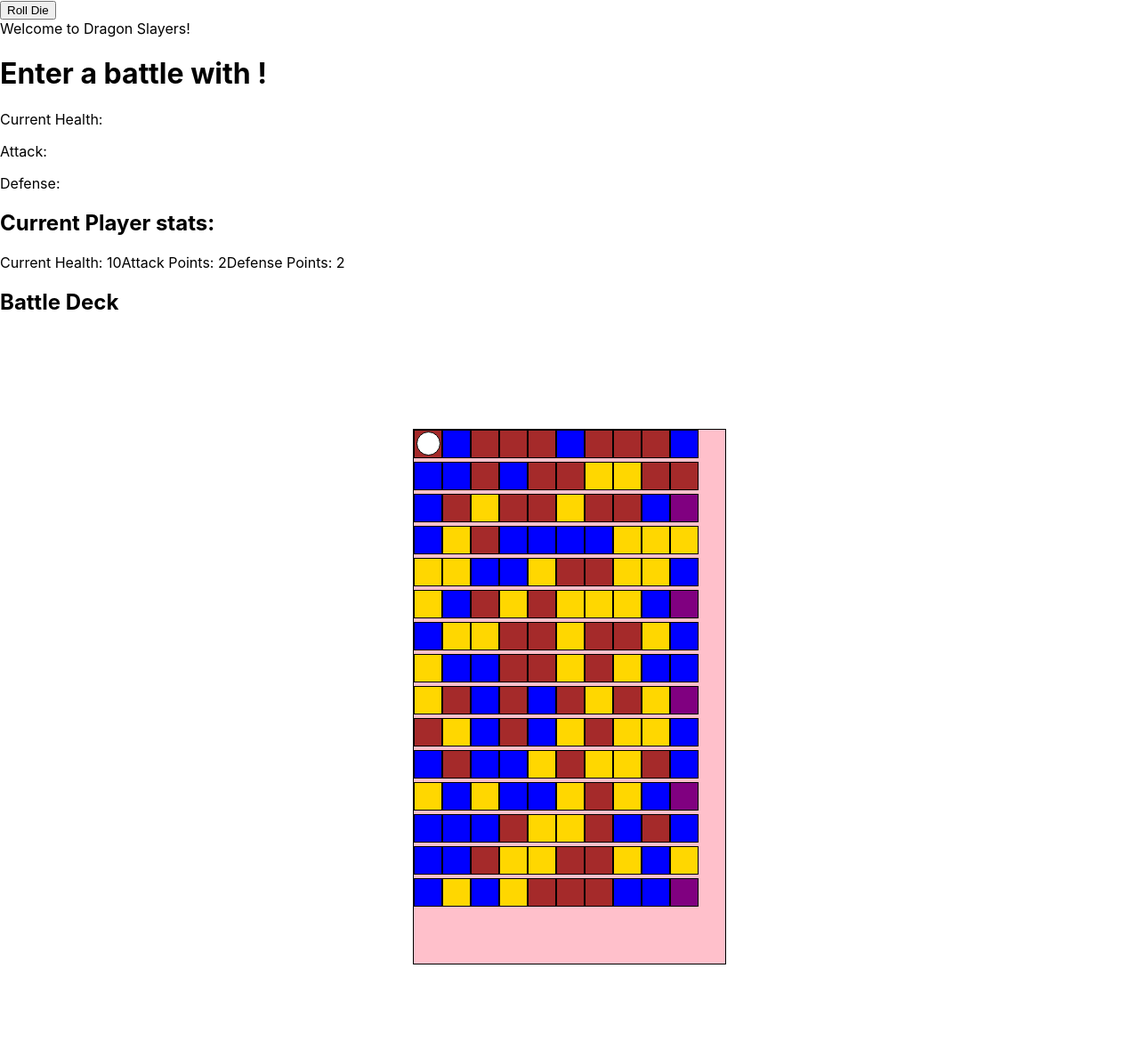
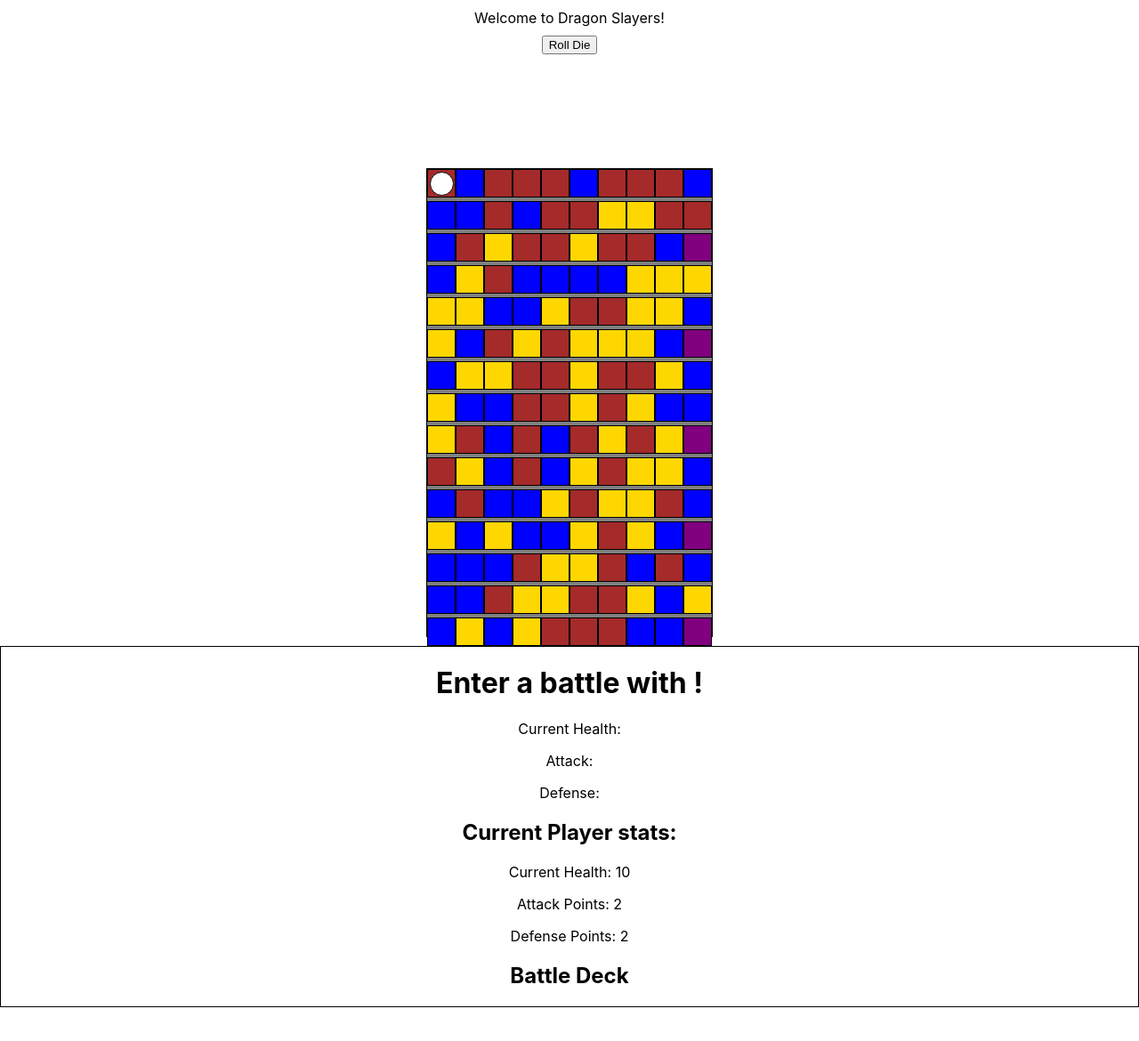
Before and after one commit to Team-Dragon-Slayers/dragon-slayers, a React (Create React App) app: page / in a window 1280 px wide. Shown: the top 1170 px of the page at 89% size. Built offline with nearby package versions, Linux system fonts and the light colour scheme.

Commit message:
update styling

```diff
--- a/package.json
+++ b/package.json
@@ -13,8 +13,7 @@
     "serve": "^11.3.2"
   },
   "scripts": {
-    "dev": "react-scripts start",
-    "start": "serve -s build",
+    "start": "react-scripts start",
     "build": "react-scripts build",
     "test": "react-scripts test",
     "eject": "react-scripts eject",
--- a/src/App.js
+++ b/src/App.js
@@ -253,11 +253,16 @@ class App extends Component {
   render() {
     return (
       <>
+        <Message
+          message={this.state.message}
+        />
         <RollBtn
           handlePlayerMovement={this.handlePlayerMovement}
         />
-        <Message
-          message={this.state.message}
+
+        <Gameboard
+          boardArr={boardArr}
+          playerLocation={this.state.playerLocation}
         />
 
         {boardArr[this.state.playerLocation-1].type === "Monster" || boardArr[this.state.playerLocation-1].type === "Boss" ?
@@ -274,10 +279,6 @@ class App extends Component {
           treasure={this.state.treasure}
         /> : <></>  }
 
-        <Gameboard
-          boardArr={boardArr}
-          playerLocation={this.state.playerLocation}
-        />
         <CardRow />
       </>
     );
--- a/src/components/Battle/Battle.css
+++ b/src/components/Battle/Battle.css
@@ -0,0 +1,5 @@
+.Battle {
+    text-align: center;
+    border: 1px solid black;
+    margin: auto;
+}
--- a/src/components/Battle/Battle.jsx
+++ b/src/components/Battle/Battle.jsx
@@ -1,17 +1,18 @@
 import React from 'react';
+import './Battle.css';
 
 const Battle = (props) => {
     return (
-        <div>
+        <div className="Battle">
             <h1>Enter a battle with {props.monster.name}!</h1>
             <p>Current Health: {props.monster.currentHealth}</p>
             <p>Attack: {props.monster.attack}</p>
             <p>Defense: {props.monster.defense}</p>
 
             <h2>Current Player stats:</h2>
-            Current Health:  {props.playerStats.currentHealth}
-            Attack Points:  {props.playerStats.attack}
-            Defense Points:  {props.playerStats.defense}
+            <p>Current Health:  {props.playerStats.currentHealth} </p>
+            <p>Attack Points:  {props.playerStats.attack} </p>
+            <p>Defense Points:  {props.playerStats.defense} </p>
 
             <h2>Battle Deck</h2>
 
--- a/src/components/Gameboard/Gameboard.module.css
+++ b/src/components/Gameboard/Gameboard.module.css
@@ -1,8 +1,9 @@
 .GameBoard {
     border: 1px black solid;
-    height: 600px;
-    width: 350px;
-    background-color: pink;
+    height: 525px;
+    width: 320px;
+    background-color: grey;
     margin: auto;
     margin-top: 10%;
+    margin-bottom: 10px;
 }
--- /dev/null
+++ b/src/components/Message.css
@@ -0,0 +1,4 @@
+.Message {
+    text-align: center;
+    margin-top: 10px;
+}
--- a/src/components/Message.jsx
+++ b/src/components/Message.jsx
@@ -1,8 +1,10 @@
 import React from 'react';
+import './Message.css'
+
 
 const Message = (props) => {
     return (
-        <div>
+        <div className="Message">
             {props.message}
         </div>
     );
--- /dev/null
+++ b/src/components/RollBtn/RollBtn.css
@@ -0,0 +1,5 @@
+.RollBtn {
+    display: flex;
+    justify-content: center;
+    margin-top: 10px;
+}
--- a/src/components/RollBtn/RollBtn.jsx
+++ b/src/components/RollBtn/RollBtn.jsx
@@ -1,8 +1,11 @@
 import React from 'react';
+import './RollBtn.css'
 
 const RollBtn = (props) => {
     return (
-        <button type="button" onClick={props.handlePlayerMovement}>Roll Die</button>
+        <div className="RollBtn">
+            <button type="button" onClick={props.handlePlayerMovement}>Roll Die</button>
+        </div>
     );
 }
 
--- a/src/components/Treasure/Treasure.css
+++ b/src/components/Treasure/Treasure.css
@@ -0,0 +1,6 @@
+.Treasure {
+    text-align: center;
+    border: 1px solid black;
+    width: 200px;
+    margin: auto;
+}
--- a/src/components/Treasure/Treasure.jsx
+++ b/src/components/Treasure/Treasure.jsx
@@ -1,8 +1,9 @@
 import React from 'react';
+import './Treasure.css'
 
 const Treasure = (props) => {
     return (
-        <div>
+        <div className="Treasure">
             <p>Name: {props.treasure.name}</p>
             <p>Type: {props.treasure.type}</p>
             <p>{props.treasure.type} Points: {props.treasure.points}</p>
```
